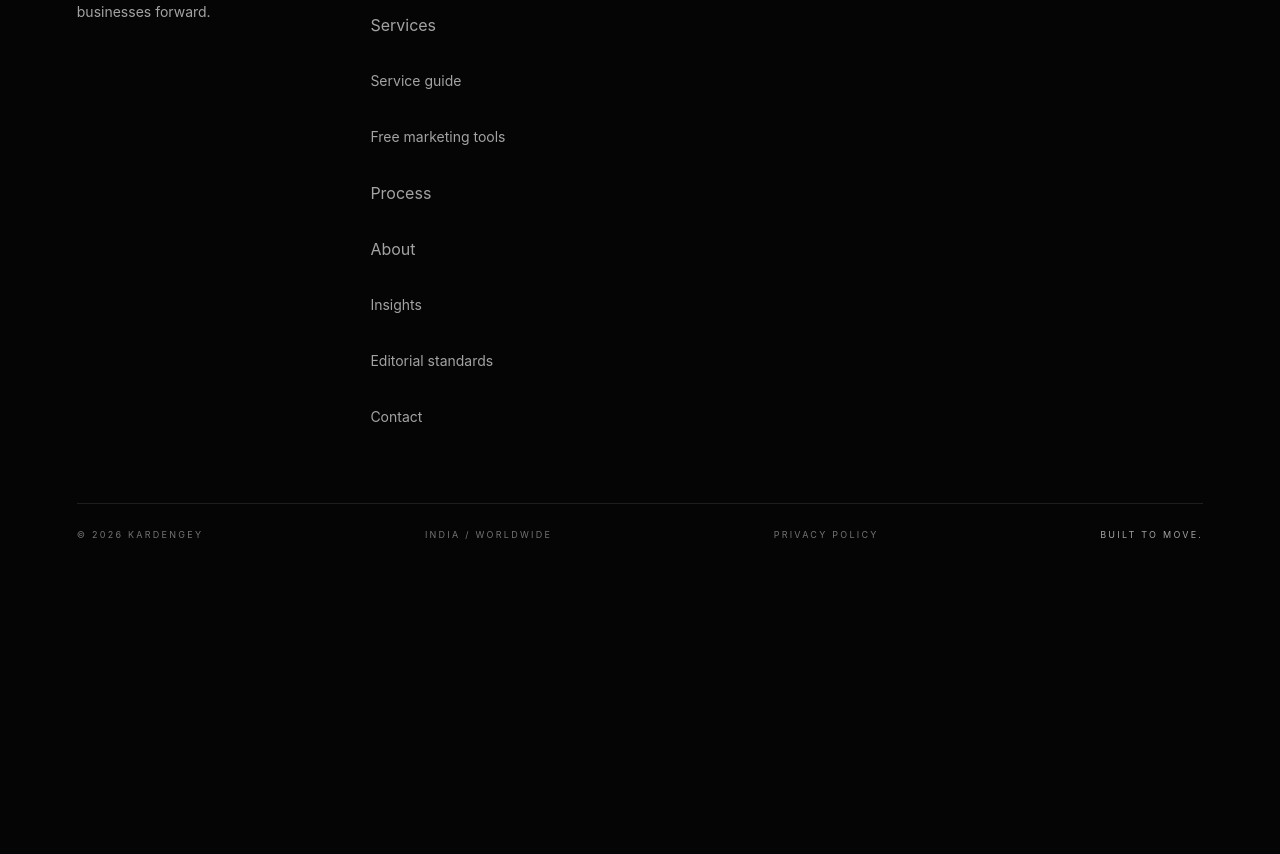
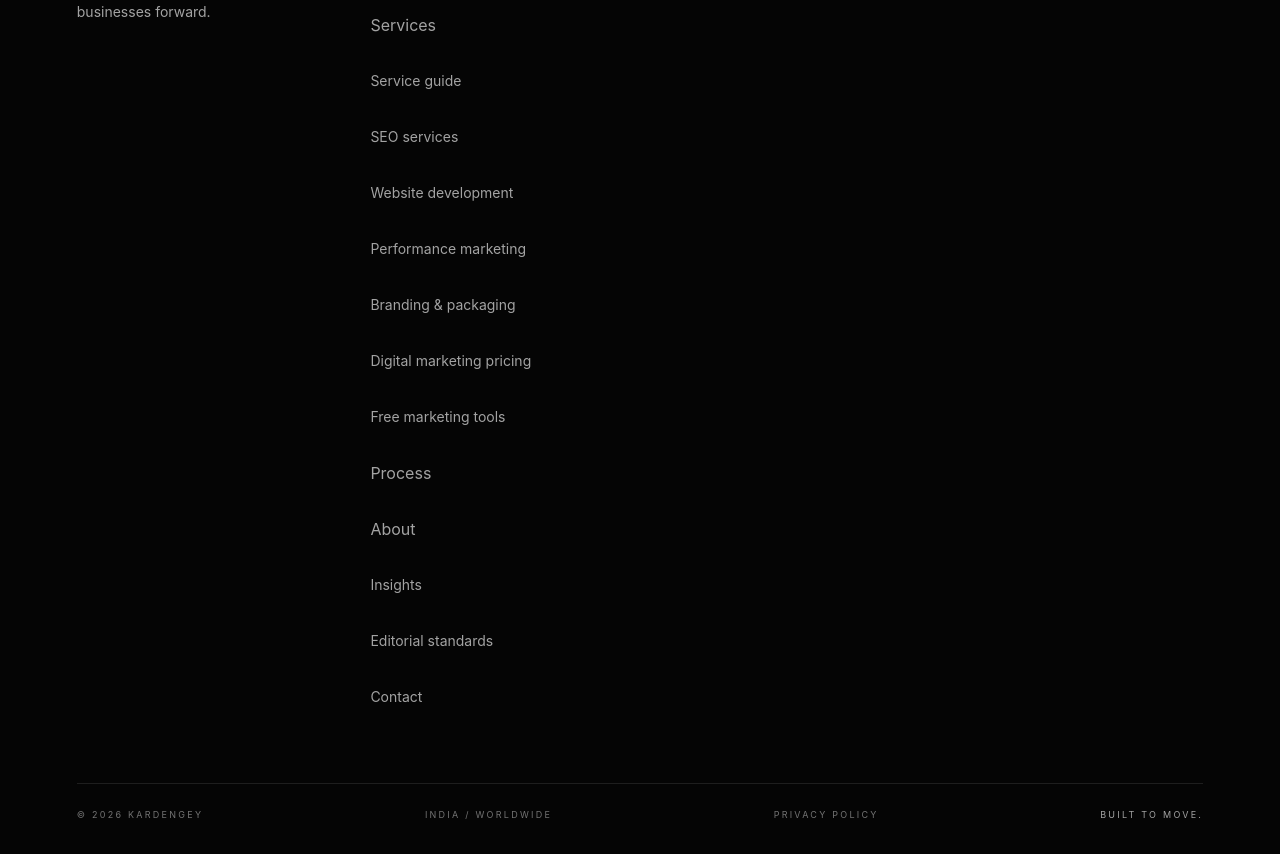
Before and after one commit to WhoUmang/kardengey, a React (Vite) app: page /contact in a window 1280 px wide. Shown: the part 2684-3538 px from the top of the page. Before the commit the page ends 3258 px from the top, so only its background shows below. Built offline with nearby package versions, Linux system fonts and the light colour scheme.

Commit message:
Link new commercial service pages from the site footer

```diff
--- a/src/components/layout/Footer.jsx
+++ b/src/components/layout/Footer.jsx
@@ -5,6 +5,11 @@ const links = [
   { label: "Work", href: "#work" },
   { label: "Services", href: "#services" },
   { label: "Service guide", href: "/services" },
+  { label: "SEO services", href: "/seo-services-india" },
+  { label: "Website development", href: "/website-development" },
+  { label: "Performance marketing", href: "/performance-marketing" },
+  { label: "Branding & packaging", href: "/branding-and-packaging-design" },
+  { label: "Digital marketing pricing", href: "/digital-marketing-pricing" },
   { label: "Free marketing tools", href: "/tools/marketing-tools" },
   { label: "Process", href: "#process" },
   { label: "About", href: "#about" },
```
